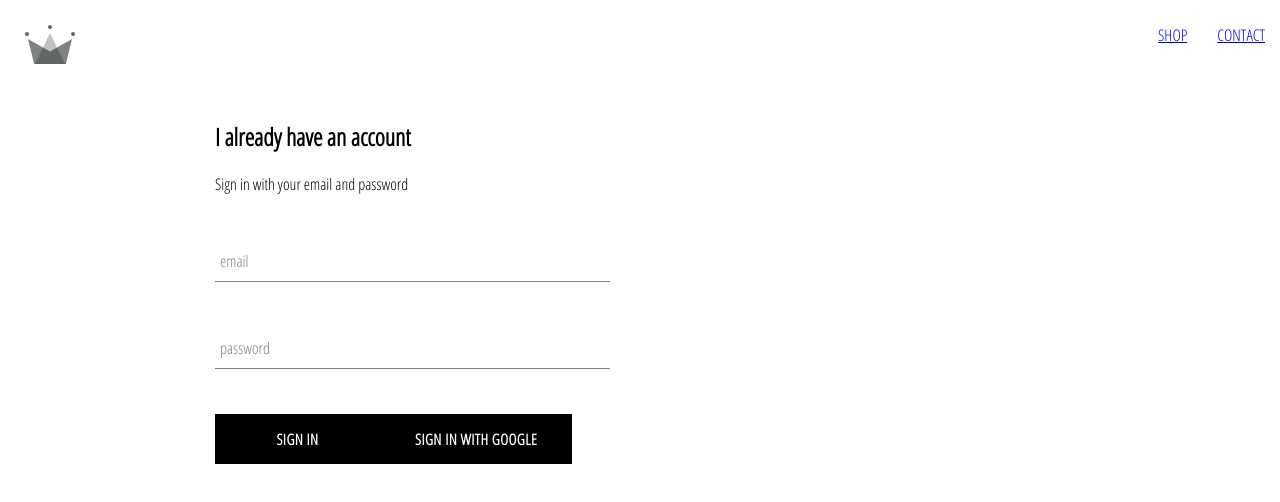
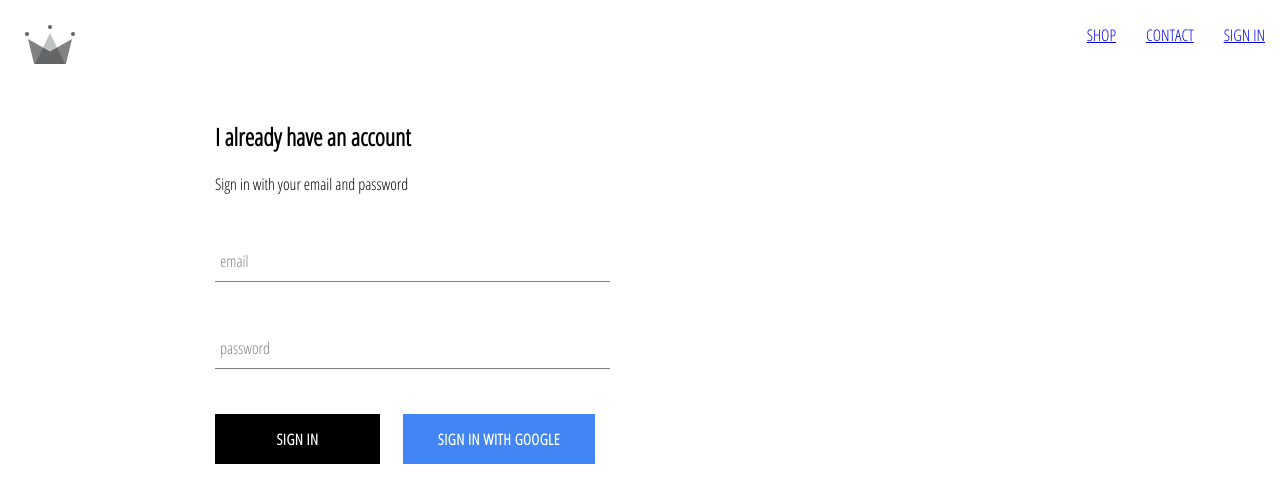
Before and after one commit to jrizza88/crown_clothing, a React (Create React App) app: page /signin in a window 1280 px wide. Shown: the top 502 px of the page. Built offline with nearby package versions, Linux system fonts and the light colour scheme; no server answers.

Commit message:
integrated firebase into app, created sign in and sign out ternary to render header to display if user is logged in or not. Added additional styling

```diff
--- a/public/index.html
+++ b/public/index.html
@@ -31,5 +31,6 @@
       To begin the development, run `npm start` or `yarn start`.
       To create a production bundle, use `npm run build` or `yarn build`.
     -->
+
   </body>
 </html>
--- a/src/App.js
+++ b/src/App.js
@@ -34,7 +34,7 @@
   render(){
   return (
     <div>
-      <Header />
+      <Header currentUser={this.state.currentUser}/>
       <Switch>
         <Route exact path='/' component={ HomePage }/>
         <Route  path='/shop' component={ShopPage }/>
--- a/src/Components/CustomButton/CustomButton.js
+++ b/src/Components/CustomButton/CustomButton.js
@@ -2,11 +2,20 @@
 
 import './CustomButton.styles.scss';
 
+const CustomButton = ({
+    children,
+    isGoogleSignIn,
+    inverted,
+    ...otherProps
+  }) => (
+    <button
+      className={`${inverted ? 'inverted' : ''} ${
+        isGoogleSignIn ? 'google-sign-in' : ''
+      } custom-button`}
+      {...otherProps}
+    >
+      {children}
+    </button>
+  );
 
-const CustomButton = ({children, ...otherProps }) => (
-    <button className='custom-button' {...otherProps}>
-        {children}
-    </button>
-)
-
-export default CustomButton;
+  export default CustomButton;
--- a/src/Components/CustomButton/CustomButton.styles.scss
+++ b/src/Components/CustomButton/CustomButton.styles.scss
@@ -13,10 +13,34 @@
   font-weight: bolder;
   border: none;
   cursor: pointer;
+  display: flex;
+  justify-content: center;
 
   &:hover {
     background-color: white;
     color: black;
     border: 1px solid black;
   }
+
+  &.google-sign-in {
+    background-color: #4285f4;
+    color: white;
+
+    &:hover {
+      background-color: #357ae8;
+      border: none;
     }
+  }
+
+  &.inverted {
+    background-color: white;
+    color: black;
+    border: 1px solid black;
+
+    &:hover {
+      background-color: black;
+      color: white;
+      border: none;
+    }
+  }
+}
--- a/src/Components/Header/Header.js
+++ b/src/Components/Header/Header.js
@@ -1,12 +1,13 @@
 import React from 'react';
 import { Link } from 'react-router-dom';
+import { auth } from '../../Firebase/firebase.utils';
+
 
 import './header.styles.scss';
 import {ReactComponent as Logo } from '../../Assets/original.svg';
 
-const Header = () => (
+const Header = ({ currentUser }) => (
     <div className="header">
-
         <Link className='logo-container' to="/">
             <Logo className='logo' />
         </Link>
@@ -19,6 +20,17 @@
             <Link className='option' to="/shop">
                 CONTACT
             </Link>
+            {
+                currentUser ? (
+                <div className="option" onClick={() => auth.signOut()}>
+                    SIGN OUT</div> )
+                : (
+                <Link className='option' to="/signin">
+                    SIGN IN
+                </Link>
+                )
+            }
+
         </div>
     </div>
 )
--- a/src/Components/Header/header.styles.scss
+++ b/src/Components/Header/header.styles.scss
@@ -20,6 +20,7 @@
 
     .option {
       padding: 10px 15px;
+      cursor: pointer;
     }
   }
 }
--- a/src/Components/SignIn/SignIn.js
+++ b/src/Components/SignIn/SignIn.js
@@ -52,9 +52,12 @@
                      label="password"
                      required />
 
-
-                    <CustomButton type="submit"> Sign In </CustomButton>
-                    <CustomButton onClick={signInWithGoogle}> Sign In With Google </CustomButton>
+                <div className='buttons'>
+                    <CustomButton type='submit'> Sign in </CustomButton>
+                    <CustomButton onClick={signInWithGoogle} isGoogleSignIn>
+                    Sign in with Google
+                    </CustomButton>
+                </div>
                 </form>
             </div>
         )
```
Lines whose indentation alone changed are shown as unchanged.
